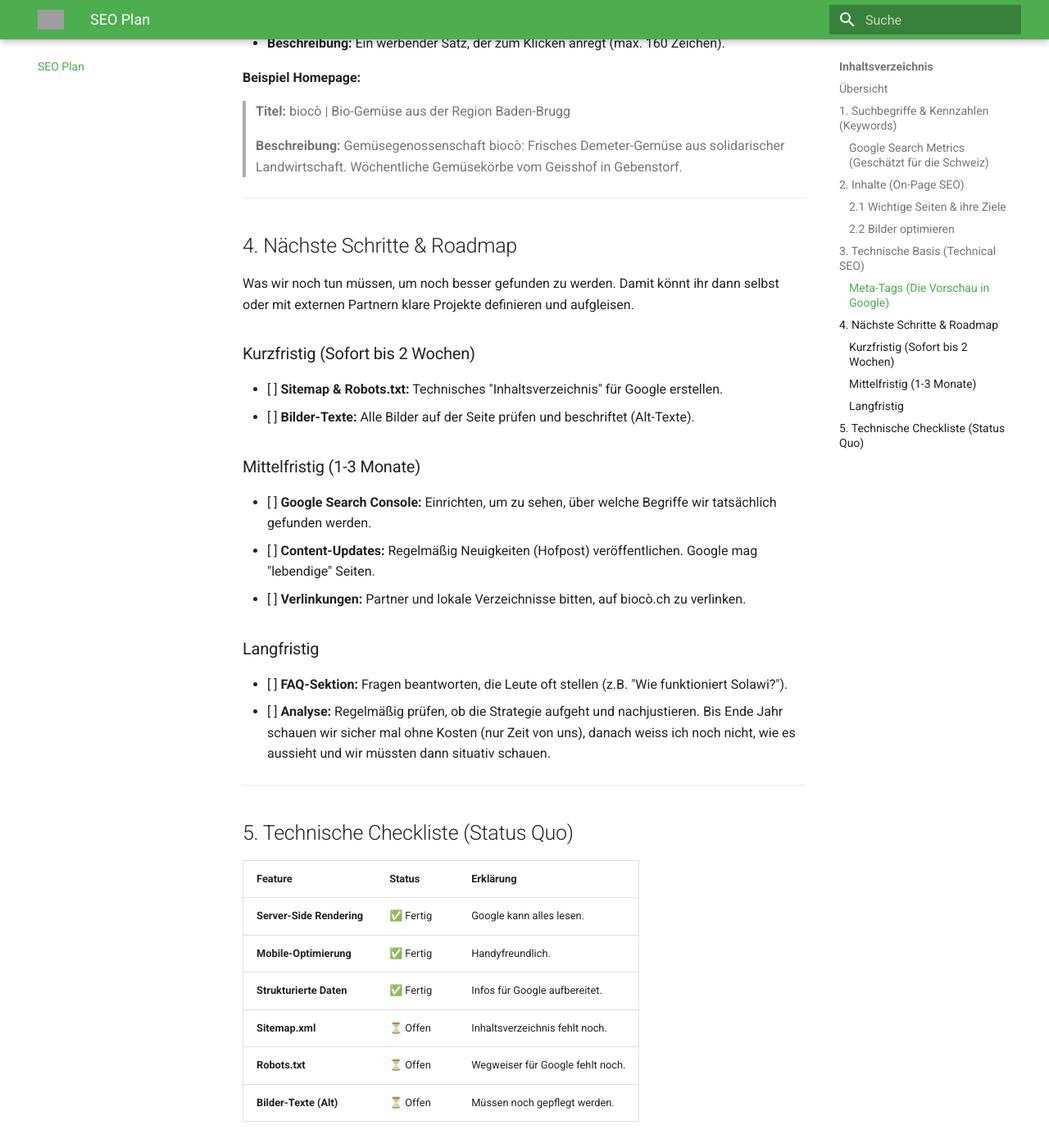
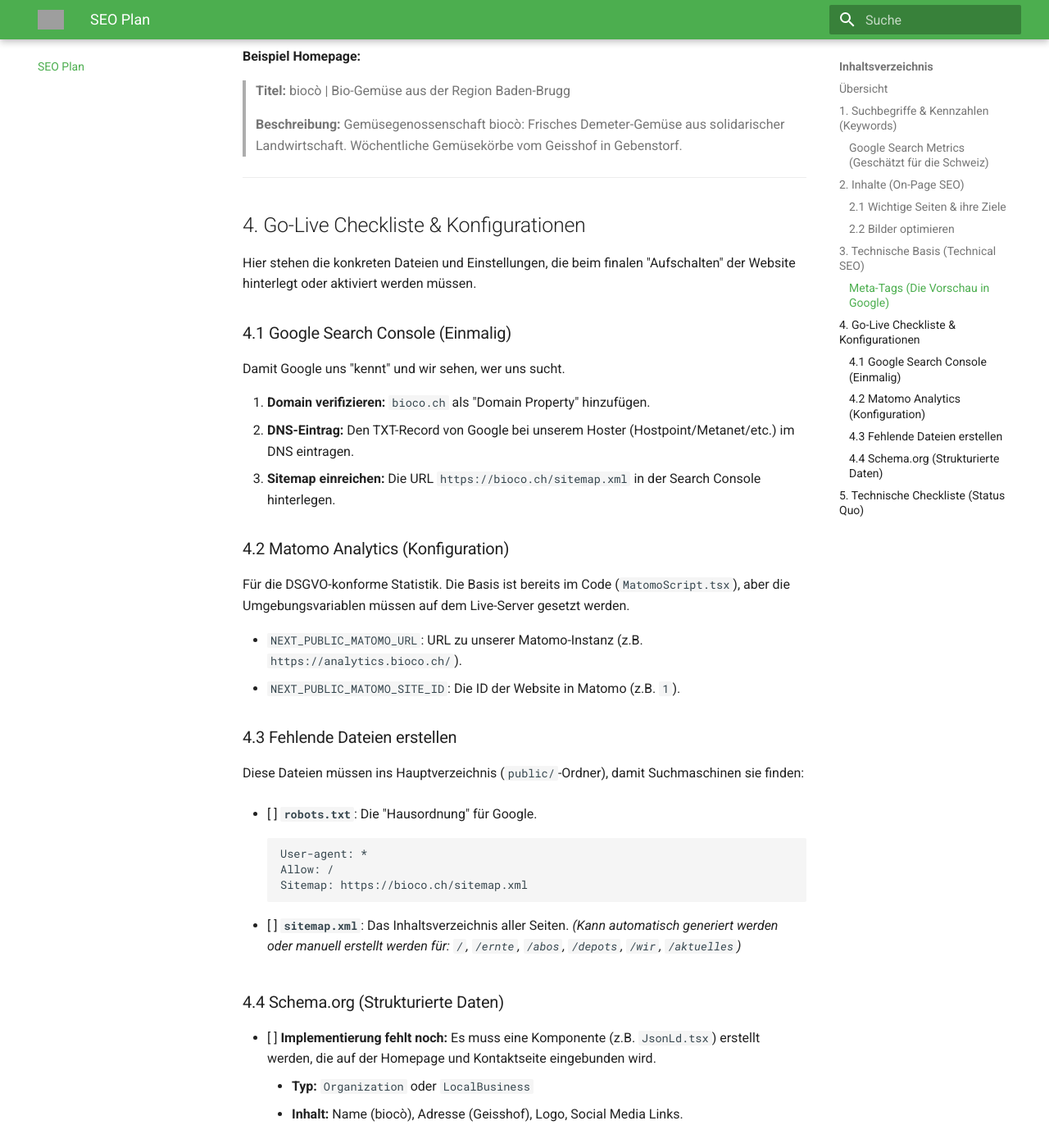
Before and after one commit to wgusta/bioco-doku, an MkDocs documentation site: the page built from docs/seo-plan.md, in a window 1280 px wide and 1400 px high, scrolled down 2625 px. Shown: the whole window at 82% size. Built offline with MkDocs 1.6.1 and Material for MkDocs 9.7.7, drawn with Linux system fonts in a browser that asks for light colours; some of the changed text lies outside the part shown; grey boxes are pictures that could not be loaded.

Commit message:
Update SEO plan with concrete Go-Live checklist

````diff
--- a/docs/seo-plan.md
+++ b/docs/seo-plan.md
@@ -52,7 +52,7 @@ Google kann Bilder nicht "sehen", sondern nur lesen, wie wir sie beschreiben.
 
 ## 3. Technische Basis (Technical SEO)
 
-Dies ist der technische Teil, hier habe ich (Güney) die Basis gelegt. Da unsere Website nicht so kompliziert ist, sind das nur einige Grundkonfigurationen, die beim definitiven Aufschalten der Website einmalig gemacht werden müssen. Der Vollständigkeit halber: Das muss gemacht werden. Dieser Teil ist vor allem für unser Entwickler-Team wichtig. Auch als digitaler Projektleiter finde ich: Das braucht es weiterhin.
+Dies ist der technische Teil, hier habe ich (Güney) die Basis gelegt. Da unsere Website nicht so kompliziert ist, sind das nur einige Grundkonfigurationen, die beim definitiven Aufschalten der Website einmalig gemacht werden müssen. Der Vollständigkeit halber: Das muss gemacht werden.
 
 !!! abstract "Technische Details (für Entwickler)"
     Die Website ist technisch bereits sehr gut aufgestellt:
@@ -61,6 +61,7 @@ Dies ist der technische Teil, hier habe ich (Güney) die Basis gelegt. Da unsere
     *   **Performance:** Schnelle Ladezeiten durch Next.js Optimierungen.
     *   **Mobile First:** Die Seite funktioniert perfekt auf Handys (wichtiges Ranking-Signal).
     *   **Strukturierte Daten:** Wir sagen Google im Code explizit "Wir sind eine lokale Organisation in Gebenstorf" (Schema.org).
+        *(Hinweis: Schema.org ist noch nicht implementiert und fehlt in der aktuellen Codebasis!)*
 
 ### Meta-Tags (Die Vorschau in Google)
 
@@ -76,22 +77,44 @@ Jede Seite hat einen Titel und eine Beschreibung, die in den Suchergebnissen ang
 
 ---
 
-## 4. Nächste Schritte & Roadmap
+## 4. Go-Live Checkliste & Konfigurationen
 
-Was wir noch tun müssen, um noch besser gefunden zu werden. Damit könnt ihr dann selbst oder mit externen Partnern klare Projekte definieren und aufgleisen.
+Hier stehen die konkreten Dateien und Einstellungen, die beim finalen "Aufschalten" der Website hinterlegt oder aktiviert werden müssen.
 
-### Kurzfristig (Sofort bis 2 Wochen)
-*   [ ] **Sitemap & Robots.txt:** Technisches "Inhaltsverzeichnis" für Google erstellen.
-*   [ ] **Bilder-Texte:** Alle Bilder auf der Seite prüfen und beschriftet (Alt-Texte).
+### 4.1 Google Search Console (Einmalig)
 
-### Mittelfristig (1-3 Monate)
-*   [ ] **Google Search Console:** Einrichten, um zu sehen, über welche Begriffe wir tatsächlich gefunden werden.
-*   [ ] **Content-Updates:** Regelmäßig Neuigkeiten (Hofpost) veröffentlichen. Google mag "lebendige" Seiten.
-*   [ ] **Verlinkungen:** Partner und lokale Verzeichnisse bitten, auf biocò.ch zu verlinken.
+Damit Google uns "kennt" und wir sehen, wer uns sucht.
 
-### Langfristig
-*   [ ] **FAQ-Sektion:** Fragen beantworten, die Leute oft stellen (z.B. "Wie funktioniert Solawi?").
-*   [ ] **Analyse:** Regelmäßig prüfen, ob die Strategie aufgeht und nachjustieren. Bis Ende Jahr schauen wir sicher mal ohne Kosten (nur Zeit von uns), danach weiss ich noch nicht, wie es aussieht und wir müssten dann situativ schauen.
+1.  **Domain verifizieren:** `bioco.ch` als "Domain Property" hinzufügen.
+2.  **DNS-Eintrag:** Den TXT-Record von Google bei unserem Hoster (Hostpoint/Metanet/etc.) im DNS eintragen.
+3.  **Sitemap einreichen:** Die URL `https://bioco.ch/sitemap.xml` in der Search Console hinterlegen.
+
+### 4.2 Matomo Analytics (Konfiguration)
+
+Für die DSGVO-konforme Statistik. Die Basis ist bereits im Code (`MatomoScript.tsx`), aber die Umgebungsvariablen müssen auf dem Live-Server gesetzt werden.
+
+*   `NEXT_PUBLIC_MATOMO_URL`: URL zu unserer Matomo-Instanz (z.B. `https://analytics.bioco.ch/`).
+*   `NEXT_PUBLIC_MATOMO_SITE_ID`: Die ID der Website in Matomo (z.B. `1`).
+
+### 4.3 Fehlende Dateien erstellen
+
+Diese Dateien müssen ins Hauptverzeichnis (`public/`-Ordner), damit Suchmaschinen sie finden:
+
+*   [ ] **`robots.txt`**: Die "Hausordnung" für Google.
+    ```text
+    User-agent: *
+    Allow: /
+    Sitemap: https://bioco.ch/sitemap.xml
+    ```
+
+*   [ ] **`sitemap.xml`**: Das Inhaltsverzeichnis aller Seiten.
+    *(Kann automatisch generiert werden oder manuell erstellt werden für: `/`, `/ernte`, `/abos`, `/depots`, `/wir`, `/aktuelles`)*
+
+### 4.4 Schema.org (Strukturierte Daten)
+
+*   [ ] **Implementierung fehlt noch:** Es muss eine Komponente (z.B. `JsonLd.tsx`) erstellt werden, die auf der Homepage und Kontaktseite eingebunden wird.
+    *   **Typ:** `Organization` oder `LocalBusiness`
+    *   **Inhalt:** Name (biocò), Adresse (Geisshof), Logo, Social Media Links.
 
 ---
 
@@ -101,7 +124,7 @@ Was wir noch tun müssen, um noch besser gefunden zu werden. Damit könnt ihr da
 | :--- | :--- | :--- |
 | **Server-Side Rendering** | ✅ Fertig | Google kann alles lesen. |
 | **Mobile-Optimierung** | ✅ Fertig | Handyfreundlich. |
-| **Strukturierte Daten** | ✅ Fertig | Infos für Google aufbereitet. |
-| **Sitemap.xml** | ⏳ Offen | Inhaltsverzeichnis fehlt noch. |
-| **Robots.txt** | ⏳ Offen | Wegweiser für Google fehlt noch. |
+| **Strukturierte Daten** | ❌ Offen | **Muss noch programmiert werden.** |
+| **Sitemap.xml** | ⏳ Offen | Datei muss erstellt werden. |
+| **Robots.txt** | ⏳ Offen | Datei muss erstellt werden. |
 | **Bilder-Texte (Alt)** | ⏳ Offen | Müssen noch gepflegt werden. |
````
